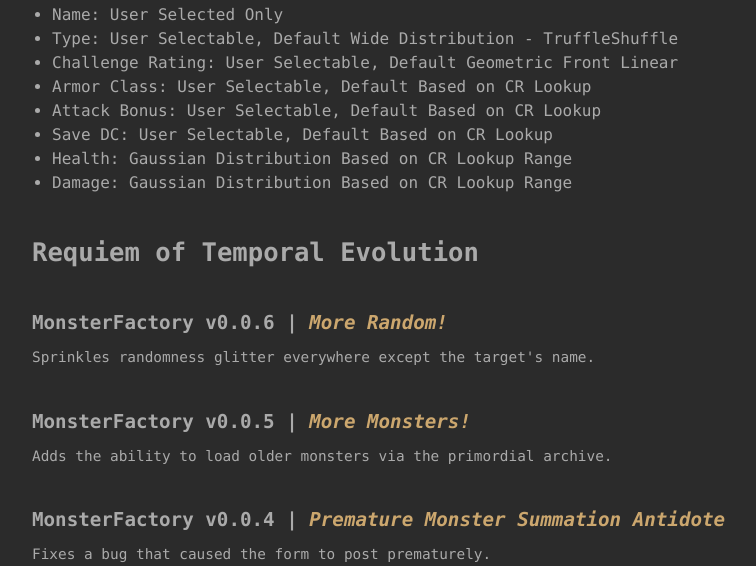
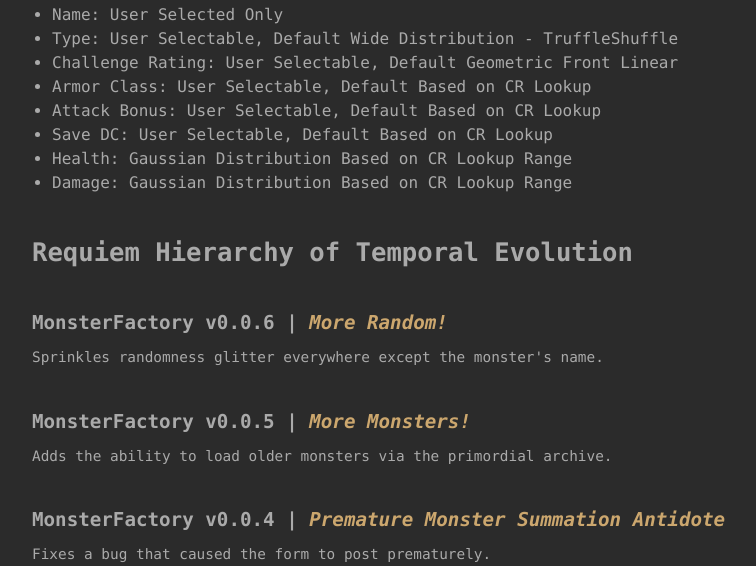
Before and after one commit to BrokenShell/MonsterFactoryFlask, a Flask app: page /about in a window 1280 px wide. Shown: the part 1011-1577 px from the top of the page, without its empty margins (68-824 px from the left). Run offline with Flask 2, Linux system fonts and the light colour scheme.

Commit message:
style update

```diff
--- a/templates/about.html
+++ b/templates/about.html
@@ -59,10 +59,10 @@
 </ul>
 
 <section id="log">
-<h3 class="heading">Requiem of Temporal Evolution</h3>
+<h3 class="heading">Requiem Hierarchy of Temporal Evolution</h3>
 
 <h5>MonsterFactory v0.0.6 | <i>More Random!</i></h5>
-<p>Sprinkles randomness glitter everywhere except the target's name.</p>
+<p>Sprinkles randomness glitter everywhere except the monster's name.</p>
 
 <h5>MonsterFactory v0.0.5 | <i>More Monsters!</i></h5>
 <p>Adds the ability to load older monsters via the primordial archive.</p>
```
